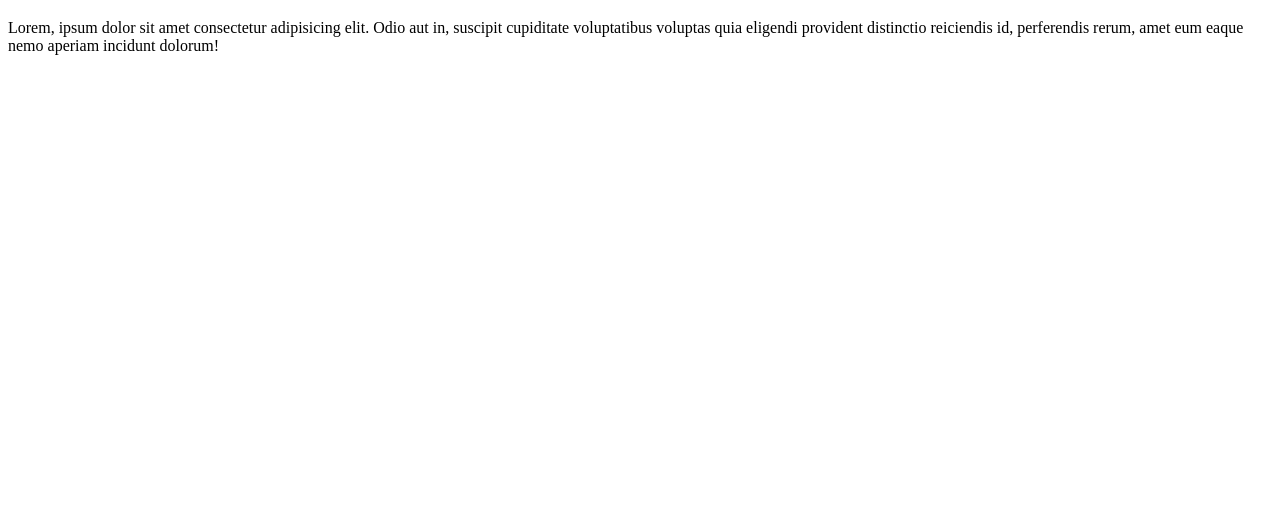
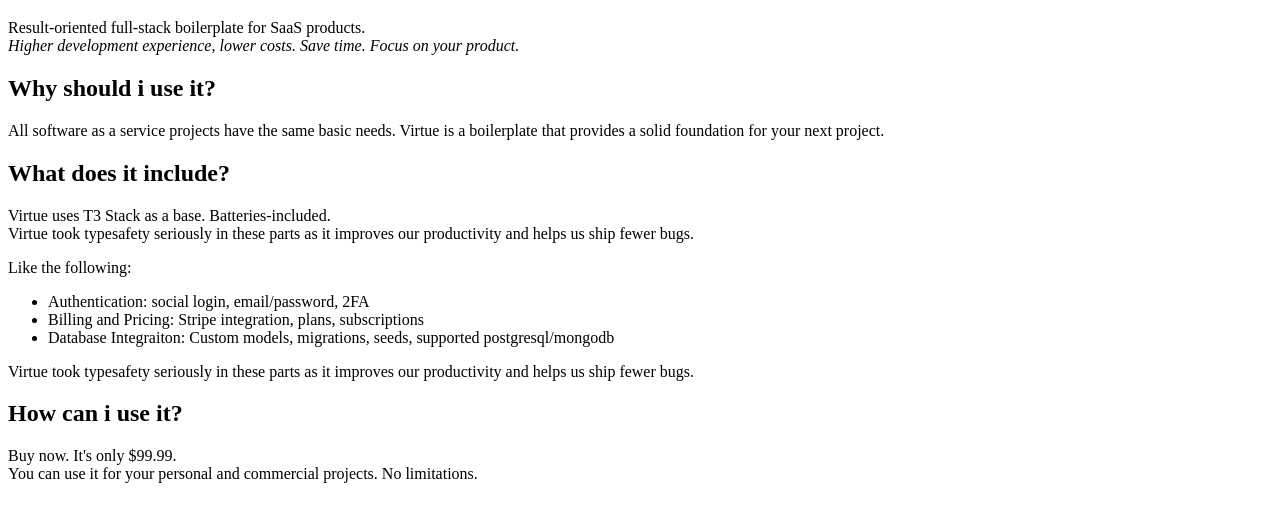
Before and after one commit to fdemir/usevirtue, a plain HTML site: page index.html in a window 1280 px wide. Shown: the part 61-582 px from the top of the page. Drawn offline with Linux system fonts and the light colour scheme.

```diff
--- a/index.html
+++ b/index.html
@@ -9,10 +9,59 @@
     <h1>Virtue</h1>
 
     <p>
-      Lorem, ipsum dolor sit amet consectetur adipisicing elit. Odio aut in,
-      suscipit cupiditate voluptatibus voluptas quia eligendi provident
-      distinctio reiciendis id, perferendis rerum, amet eum eaque nemo aperiam
-      incidunt dolorum!
+      Result-oriented full-stack boilerplate for SaaS products.
+      <br />
+      <i>
+        Higher development experience, lower costs. Save time. Focus on your
+        product.
+      </i>
+    </p>
+
+    <h2>Why should i use it?</h2>
+
+    <p>
+      All software as a service projects have the same basic needs. Virtue is a
+      boilerplate that provides a solid foundation for your next project.
+    </p>
+
+    <h2>What does it include?</h2>
+
+    <p>
+      Virtue uses T3 Stack as a base. Batteries-included.
+
+      <br />
+
+      Virtue took typesafety seriously in these parts as it improves our
+      productivity and helps us ship fewer bugs.
+    </p>
+
+    <p>
+      Like the following:
+
+      <ul>
+        <li>Authentication: social login, email/password, 2FA</li>
+        <li>
+          Billing and Pricing: Stripe integration, plans, subscriptions
+        </li>
+        <li>
+          Database Integraiton: Custom models, migrations, seeds, supported postgresql/mongodb
+        </li>
+      </ul>
+    </p>
+
+    <p>
+      Virtue took typesafety seriously in these parts as it improves our
+      productivity and helps us ship fewer bugs.
+    </p>
+
+    <h2>
+      How can i use it?
+    </h2>
+
+    <p>
+      Buy now. It's only $99.99.
+      <br />
+      You can use it for your personal and commercial projects. No limitations.
     </p>
   </body>
 </html>
```
